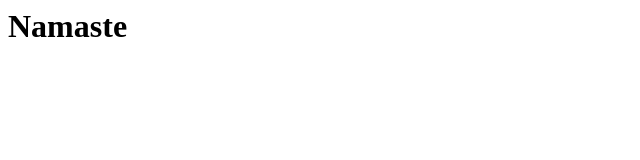
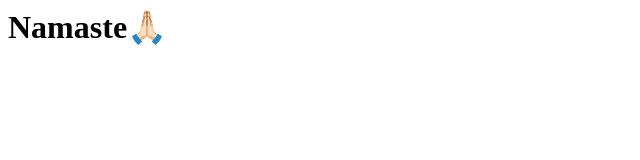
Before and after one commit to Rushi-70/Rushi-70.github.io, a plain HTML site: page index.html in a window 1280 px wide. Shown: the full height of the page, 0-640 px from the left. Drawn offline with Linux system fonts and the light colour scheme.

Commit message:
Update index.html
I want to add emoji

```diff
--- a/index.html
+++ b/index.html
@@ -3,7 +3,7 @@
 </head>
 <body>
 <h1>
-Namaste
+Namaste🙏🏻
 </h1>
 </body>
 </html>
```
